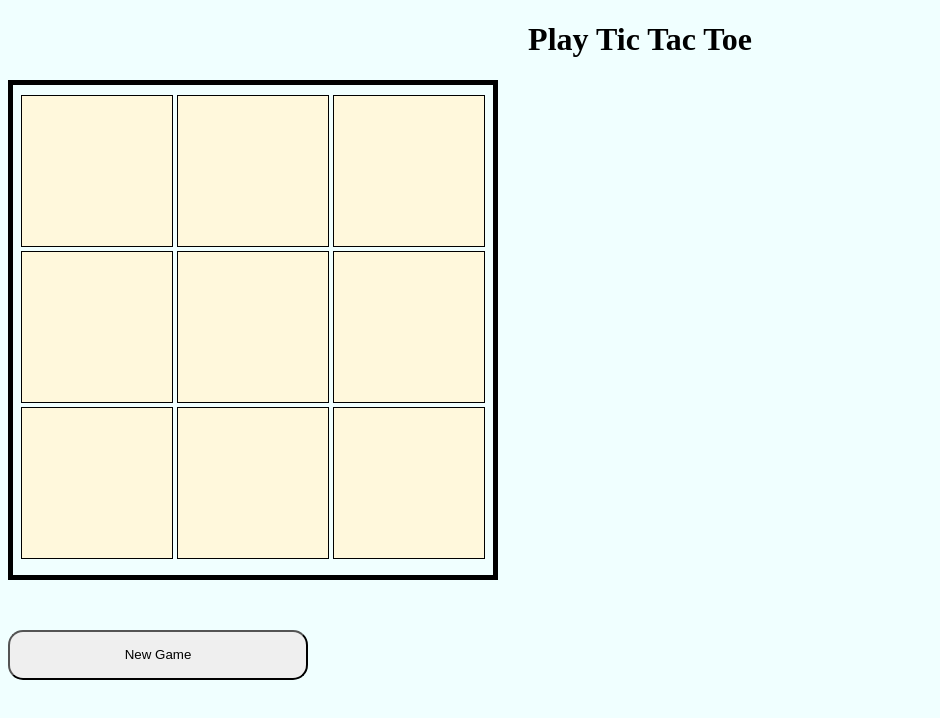
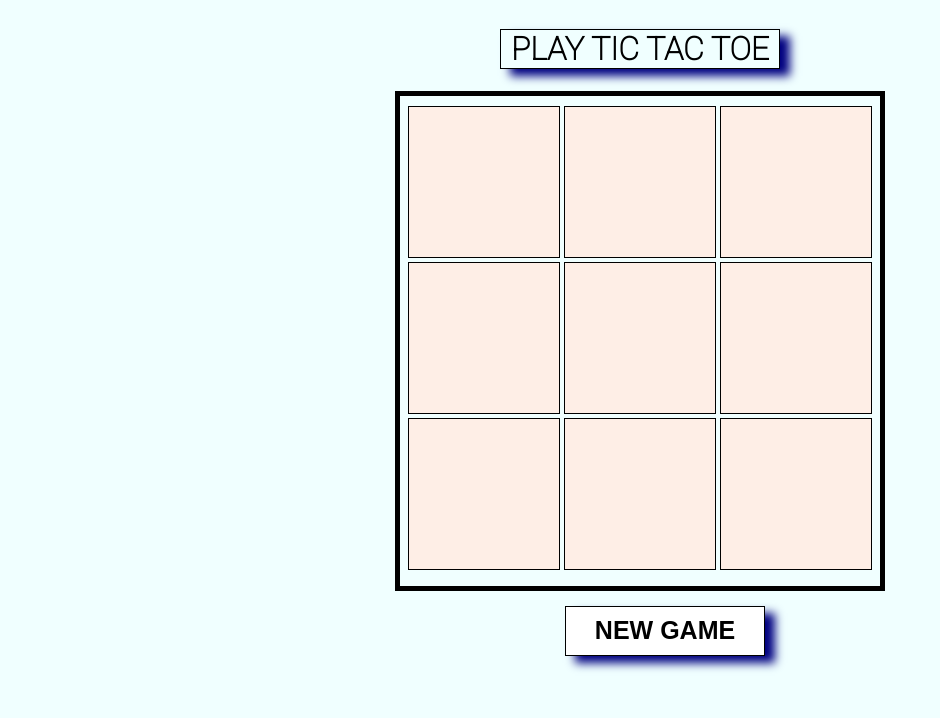
Before and after one commit to knaxus/tic-tac-toe, a plain HTML site: page index.html in a window 1280 px wide. Shown: the whole page, without its empty margins (0-940 px from the left). Drawn offline with Linux system fonts and the light colour scheme.

Commit message:
feat: added styling

```diff
--- a/index.html
+++ b/index.html
@@ -4,6 +4,7 @@
 <head>
   <meta charset="UTF-8">
   <meta name="viewport" content="width=device-width, initial-scale=1.0">
+  <link href="https://fonts.googleapis.com/css2?family=Roboto:wght@100&display=swap" rel="stylesheet">
   <link rel="stylesheet" href="./style.css">
   <script src="./script.js"></script>
   <title>AI Tic Tak Toe</title>
@@ -11,7 +12,7 @@
 
 <body>
   <header>
-    <h1>Play Tic Tac Toe</h1>
+    <h1>PLAY TIC TAC TOE</h1>
     <h2 id="result"></h2>
   </header>
   <section id="game">
@@ -28,7 +29,7 @@
       <canvas id="canvas-7"></canvas>
       <canvas id="canvas-8"></canvas>
     </div>
-    <button id="new-game">New Game</button>
+    <button id="new-game" class="btn">NEW GAME</button>
 
     <div id="rules">
 
--- a/script.js
+++ b/script.js
@@ -95,8 +95,8 @@ window.onload = () => {
   function drawO(tile, ctx, next) {
     tile.style.backgroundColor = 'orange';
     ctx.beginPath();
-    ctx.arc(100, 100, 50, 0, 2 * Math.PI);
-    ctx.lineWidth = 20;
+    ctx.arc(120, 80, 40, 0, 2 * Math.PI);
+    ctx.lineWidth = 25;
     ctx.strokeStyle = 'white';
     ctx.stroke();
     ctx.closePath();
--- a/style.css
+++ b/style.css
@@ -2,10 +2,20 @@ html {
   margin: 0;
   padding: 0;
   background-color: azure;
+  font-family: 'Roboto', sans-serif;
+}
+
+header {
+  display: flex;
+  justify-content: center;
 }
 
 header h1 {
   text-align: center;
+  border: 1px solid black;
+  box-shadow: 10px 7px 9px navy;
+  width: 22%;
+  font-weight: bold;
 }
 
 #tiles {
@@ -19,7 +29,7 @@ header h1 {
 #tiles canvas {
   height: 150px;
   width: 150px;
-  background-color: cornsilk;
+  background-color: #FEEEE6;
   border: black 1px solid;
 }
 
@@ -28,10 +38,60 @@ header h1 {
   border-color: cornsilk;
 }
 
-button {
+/* button {
   text-align: center;
-  width: 300px;
+  width: 350px;
+  height: 52px;
+  margin-top: 50px;
+  border: 1px solid black;
+  box-shadow: 10px 7px 9px navy;
+  font-weight: bold;
+  background-color: azure;
+  font-size: 25px;
+} */
+
+.btn {
+  background-color: white;
+  border: none;
+  color: black;
+  text-align: center;
+  font-size: 25px;
+  width: 200px;
   height: 50px;
-  margin-top: 50px;
-  border-radius: 15px;
+  transition: all 0.5s;
+  cursor: pointer;
+  margin-left: 50px;
+  border: 1px solid black;
+  box-shadow: 10px 7px 9px navy;
+  font-weight: bold;
+  margin-top: 15px;
+
 }
+
+.btn span {
+  cursor: pointer;
+  display: inline-block;
+  position: relative;
+  transition: 0.5s;
+}
+
+.btn span:after {
+  opacity: 0;
+  top: 0;
+  right: -20px;
+  transition: 0.5s;
+}
+
+.btn:hover span {
+  padding-right: 25px;
+}
+
+.btn:hover span:after {
+  opacity: 1;
+  right: 0;
+}
+#game {
+  display: flex;
+  flex-direction: column;
+  align-items: center;
+}
```
